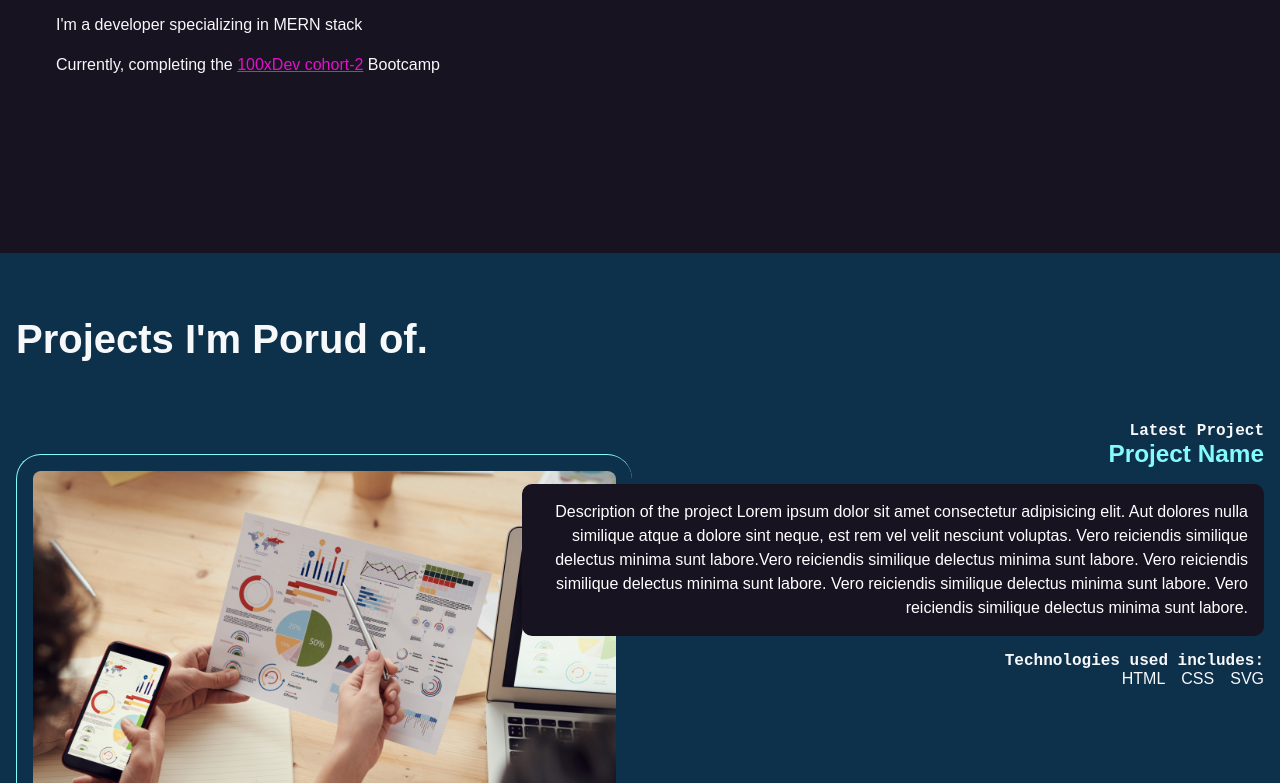
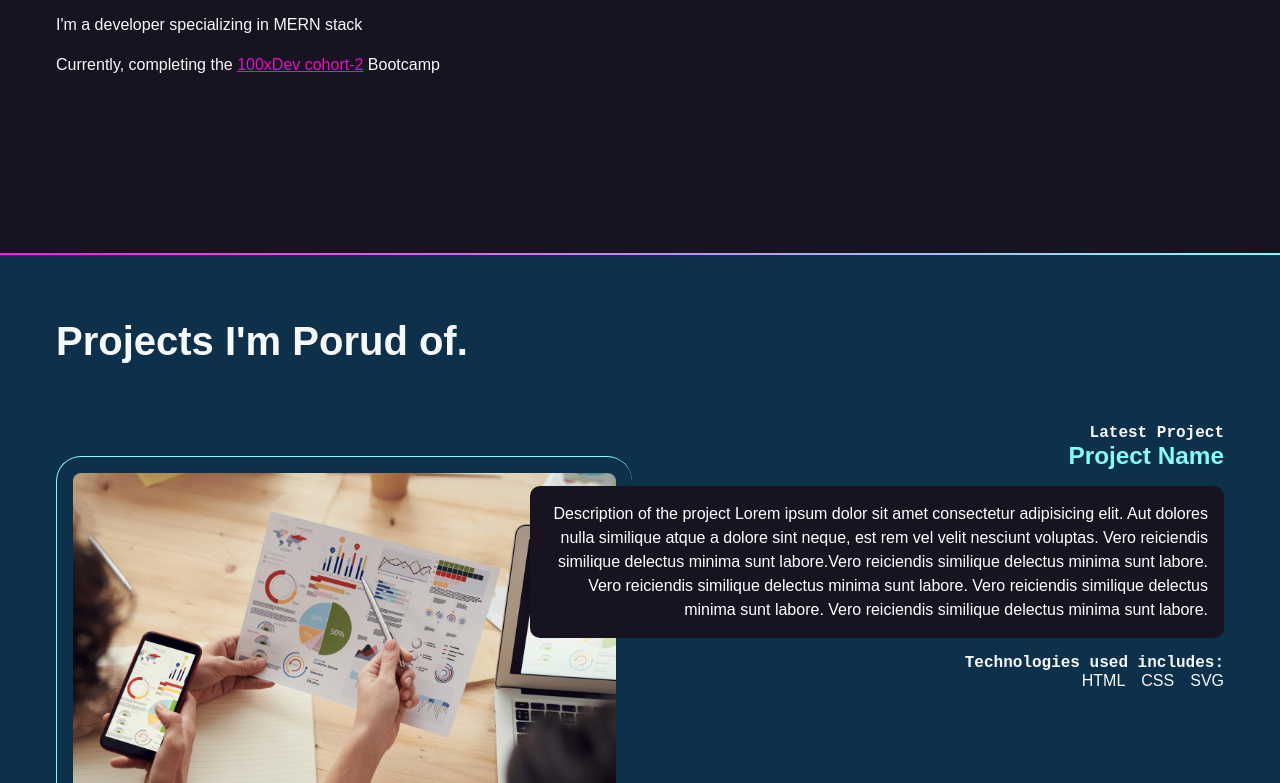
Before and after one commit to Junaid-Mohamed/Junaid-portfolio, a plain HTML site: page HTML/index.html in a window 1280 px wide. Shown: the part 317-1100 px from the top of the page. Drawn offline with Linux system fonts and the light colour scheme; a web font is replaced by a local one.

Commit message:
modified projects and media query section for projects

```diff
--- a/CSS/index.css
+++ b/CSS/index.css
@@ -208,11 +208,16 @@ nav [class*="fa-"]:hover {
   padding: 1rem;
 }
 
-@media (min-width: 550px) {
+@media (min-width: 850px) {
   article {
     display: grid;
     grid-template-columns: repeat(10, 1fr);
     gap: 1rem;
+  }
+
+  #projects {
+    max-width: 1200px;
+    margin: 0 auto;
   }
 
   #projects img {
--- a/HTML/index.html
+++ b/HTML/index.html
@@ -31,6 +31,7 @@
         Bootcamp
       </p>
     </section>
+     <div class="gradient" ></div>
     <div class="section-dkblue">
     <section id="projects" >
       <h2>Projects I'm Porud of.</h2>
```
